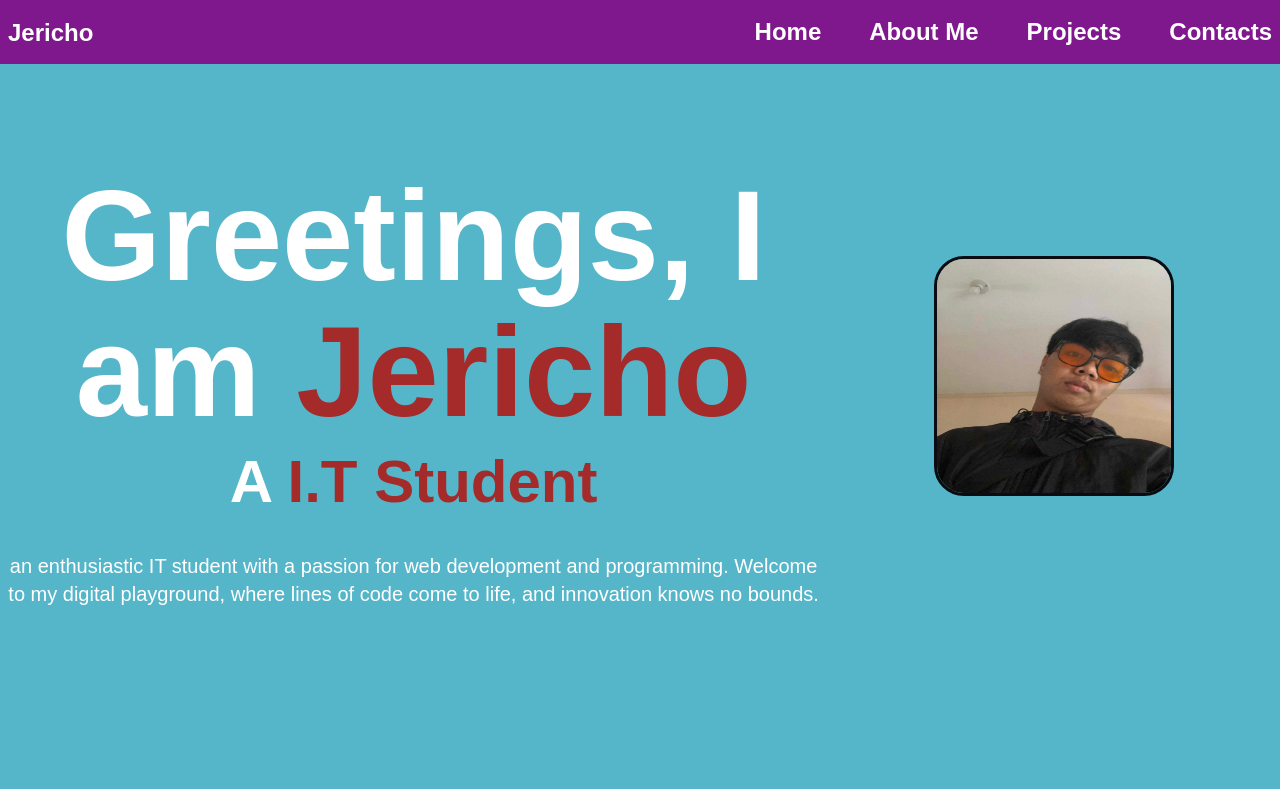
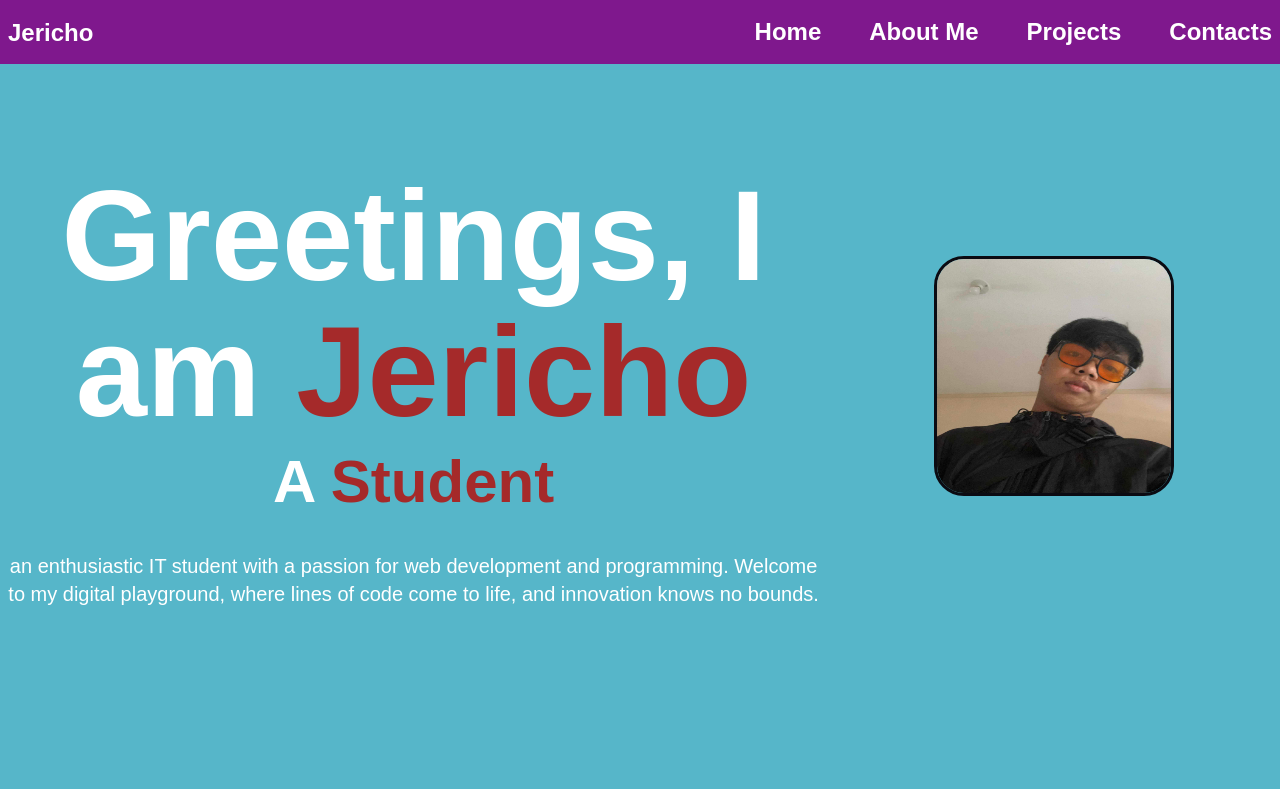
Before and after one commit to Echobaby/Portfolio, a plain HTML site: page index.html in a window 1280 px wide. Shown: the top 789 px of the page. Drawn offline with nearby package versions, Linux system fonts and the light colour scheme.

Commit message:
Update index.html

```diff
--- a/index.html
+++ b/index.html
@@ -68,7 +68,7 @@
 
         <div class="home-content">
             <h1> Greetings, I am <span class="new-color"> Jericho </span></h1>
-            <h3> A <span class="new-color"> I.T Student </span></h3>
+            <h3> A <span class="new-color"> Student </span></h3>
             <p>
                 an enthusiastic IT student with a passion for web development and programming. Welcome to my digital playground, where lines of code come to life, and innovation knows no bounds.
             </p>
```
